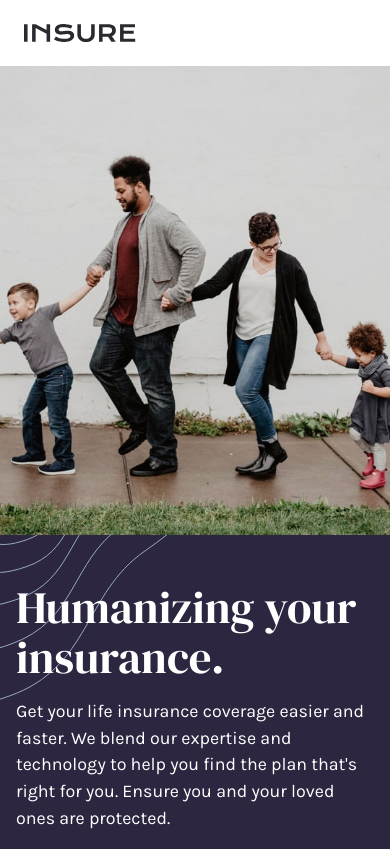
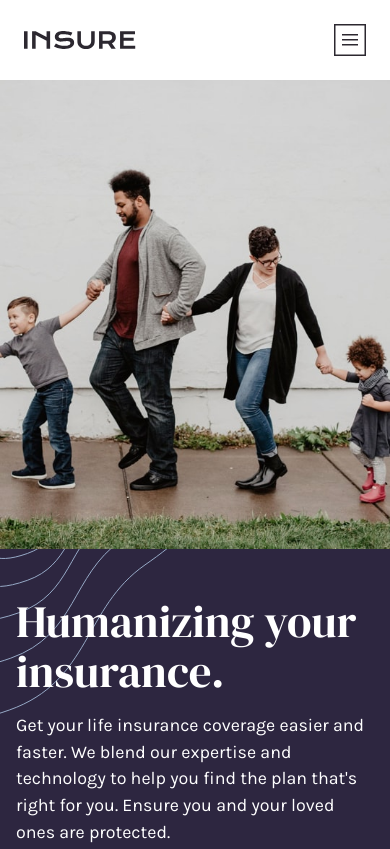
Before and after one commit to dottereldesign/insure_landing_page, a plain HTML site: page index.html in a window 390 px wide. Shown: the top 849 px of the page. Drawn offline with Linux system fonts and the light colour scheme.

Commit message:
Add header hamburger for mobile devices and clean code.

```diff
--- a/index.html
+++ b/index.html
@@ -16,11 +16,16 @@
 <body>
 
   <header>
-    <img src="images/logo.svg" alt="">
+    <a href="#">
+      <img class="header_logo" src="images/logo.svg" alt="">
+    </a>
     <!-- How we work
     Blog
     Account
     View plans -->
+    <a href="#">
+      <img src="images/icon-hamburger.svg" alt="">
+    </a>
   </header>
 
   <main>
--- a/style.css
+++ b/style.css
@@ -104,9 +104,13 @@ select {
 
 /* header */
 header {
+  display: flex;
+  justify-content: space-between;
   padding: 24px;
+  align-items: center;
 }
-header img {
+
+.header_logo img {
   width: 112px;
   height: 18px;
 }
@@ -291,7 +295,7 @@ footer {
   display: flex;
   flex-direction: column;
   align-items: center;
-  margin: 32px 16px 0 16px;
+  margin: 16px 16px 0 16px;
   border-top: 2px solid hsl(0, 0%, 85%, 0.5);
   padding-top: 24px;
 }
```
